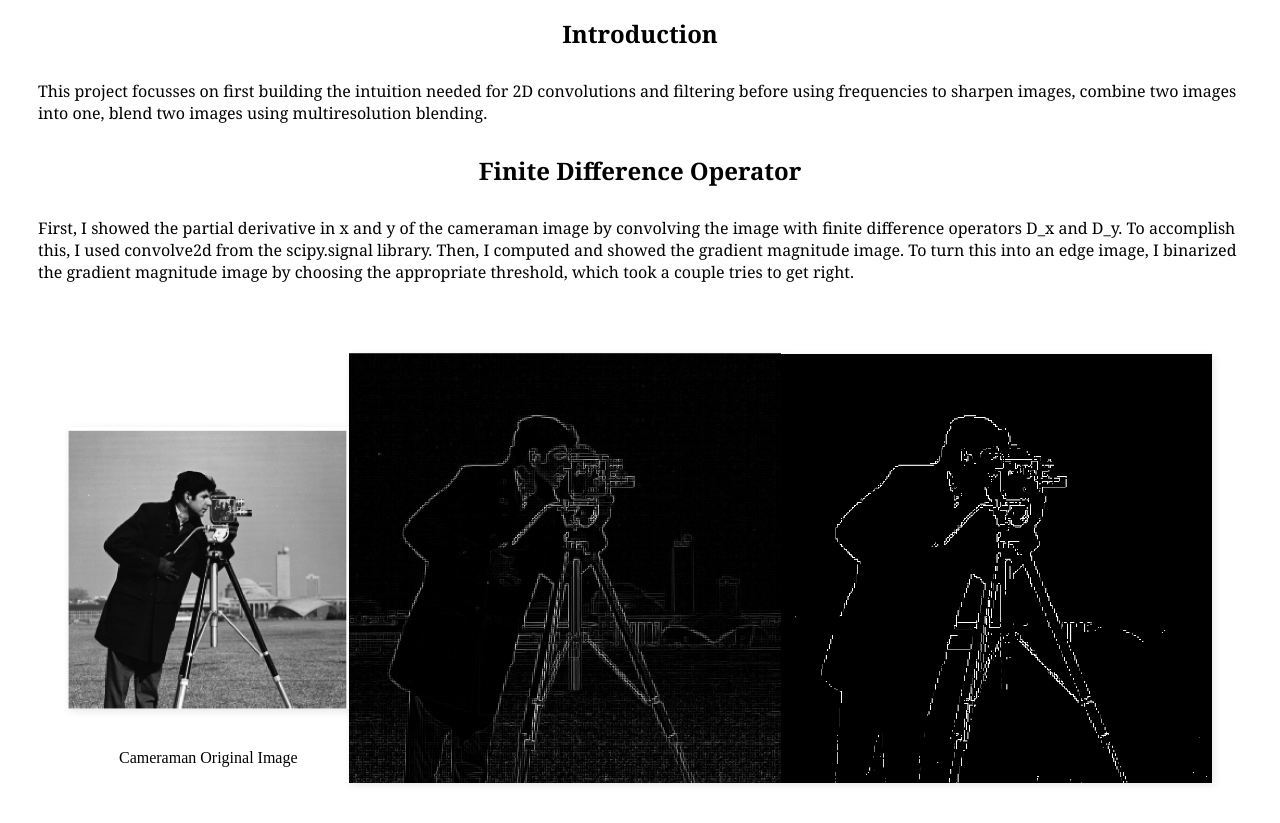
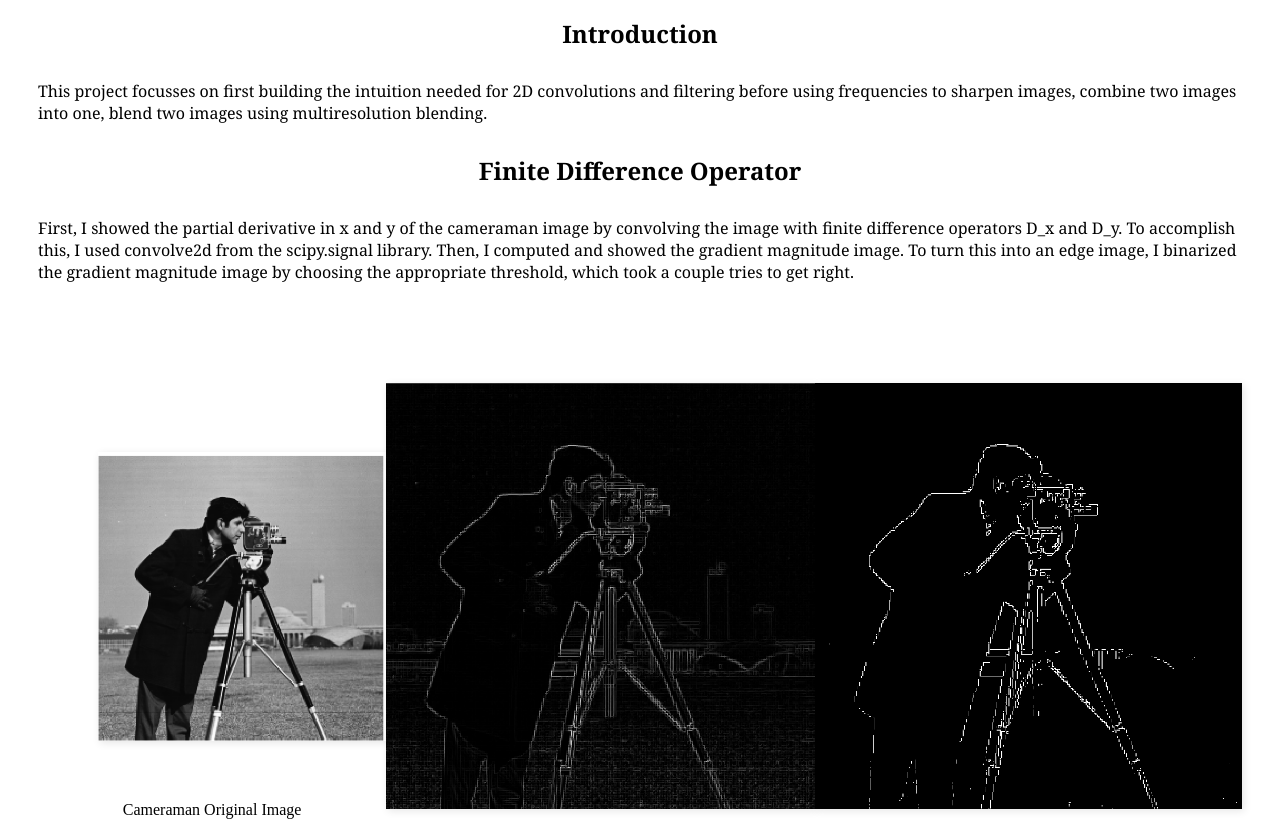
Before and after one commit to NityaSriAdapala/NityaSriAdapala.github.io, a plain HTML site: page 2/index.html in a window 1280 px wide. Shown: the part 119-942 px from the top of the page. Drawn offline with Linux system fonts and the light colour scheme.

Commit message:
Update index.html

```diff
--- a/2/index.html
+++ b/2/index.html
@@ -36,9 +36,10 @@
             height: auto;
             align-items: center;
             display: block;
+            margin: 30px;
         }
         .image-caption {
-            margin: 10px 0;
+            margin: 30px 0;
             padding: 30px;
             text-align: center;
         }
```
